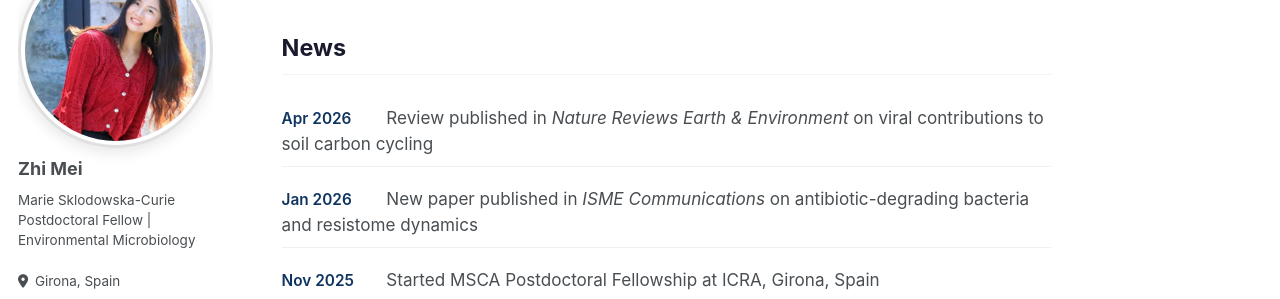
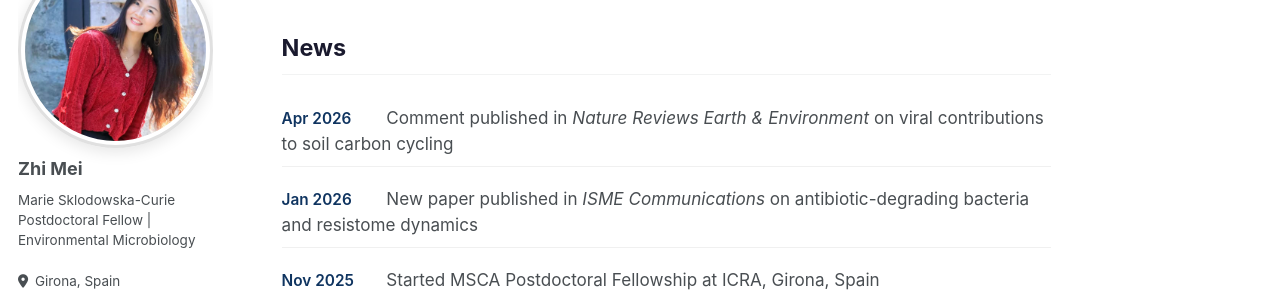
Before and after one commit to XxFChen/ZhiMei, a Jekyll site: the page built from _pages/about.md, in a window 1280 px wide and 900 px high, scrolled down 871 px. Shown: the part 153-452 px from the top of the window. Built offline with Jekyll 4.4.1, drawn with Linux system fonts in a browser that asks for light colours; some web fonts are replaced.

```diff
--- a/_pages/about.md
+++ b/_pages/about.md
@@ -156,7 +156,7 @@ I focus on unraveling the complex dynamics of **antibiotic resistance genes (ARG
 <h2 class="section-title">News</h2>
 
 <ul class="news-list">
-  <li><span class="news-date">Apr 2026</span> Review published in <em>Nature Reviews Earth & Environment</em> on viral contributions to soil carbon cycling</li>
+  <li><span class="news-date">Apr 2026</span> Comment published in <em>Nature Reviews Earth & Environment</em> on viral contributions to soil carbon cycling</li>
   <li><span class="news-date">Jan 2026</span> New paper published in <em>ISME Communications</em> on antibiotic-degrading bacteria and resistome dynamics</li>
   <li><span class="news-date">Nov 2025</span> Started MSCA Postdoctoral Fellowship at ICRA, Girona, Spain</li>
   <li><span class="news-date">Jul 2025</span> Joined University of Bonn as Postdoctoral Researcher (DAAD Fellowship)</li>
```
